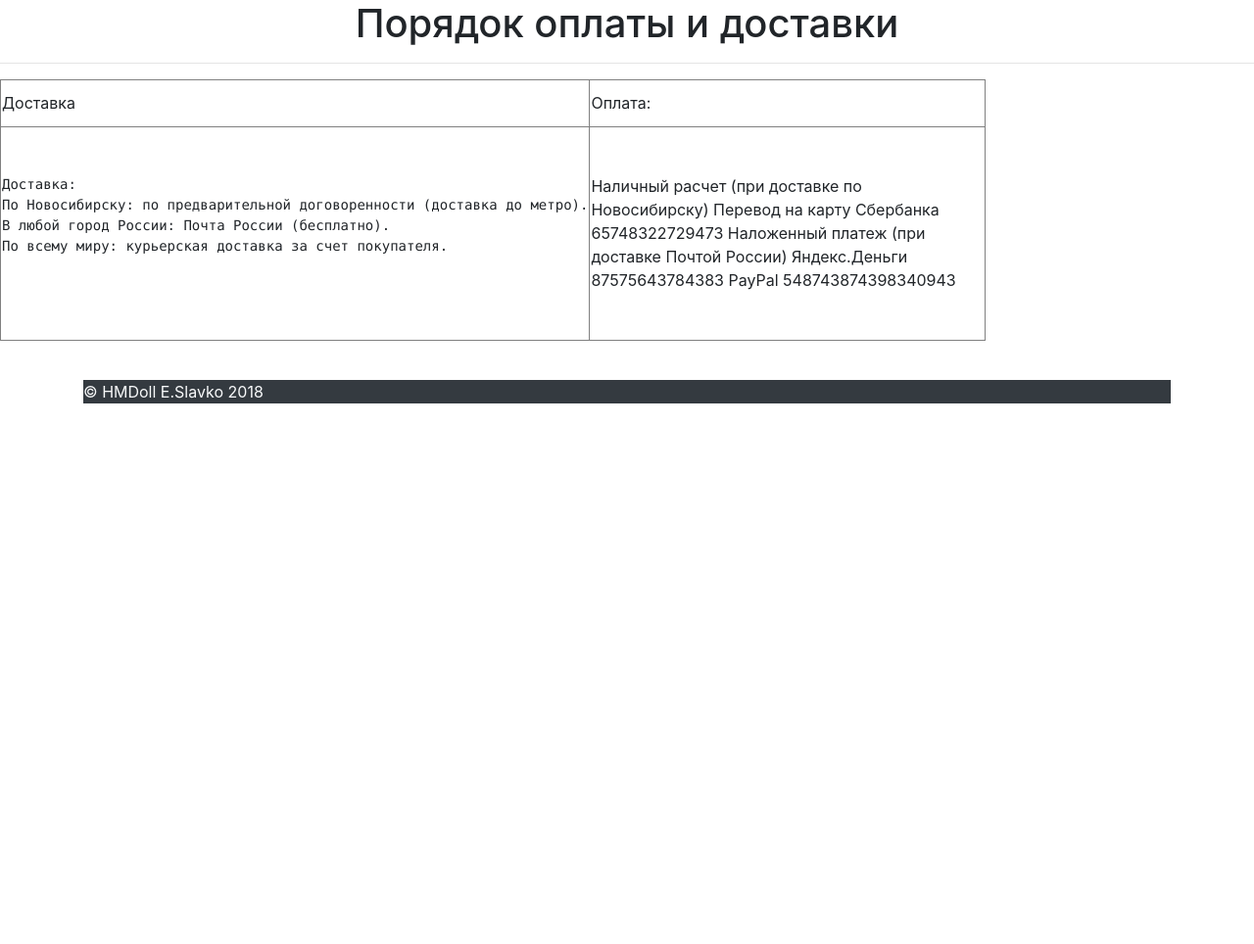
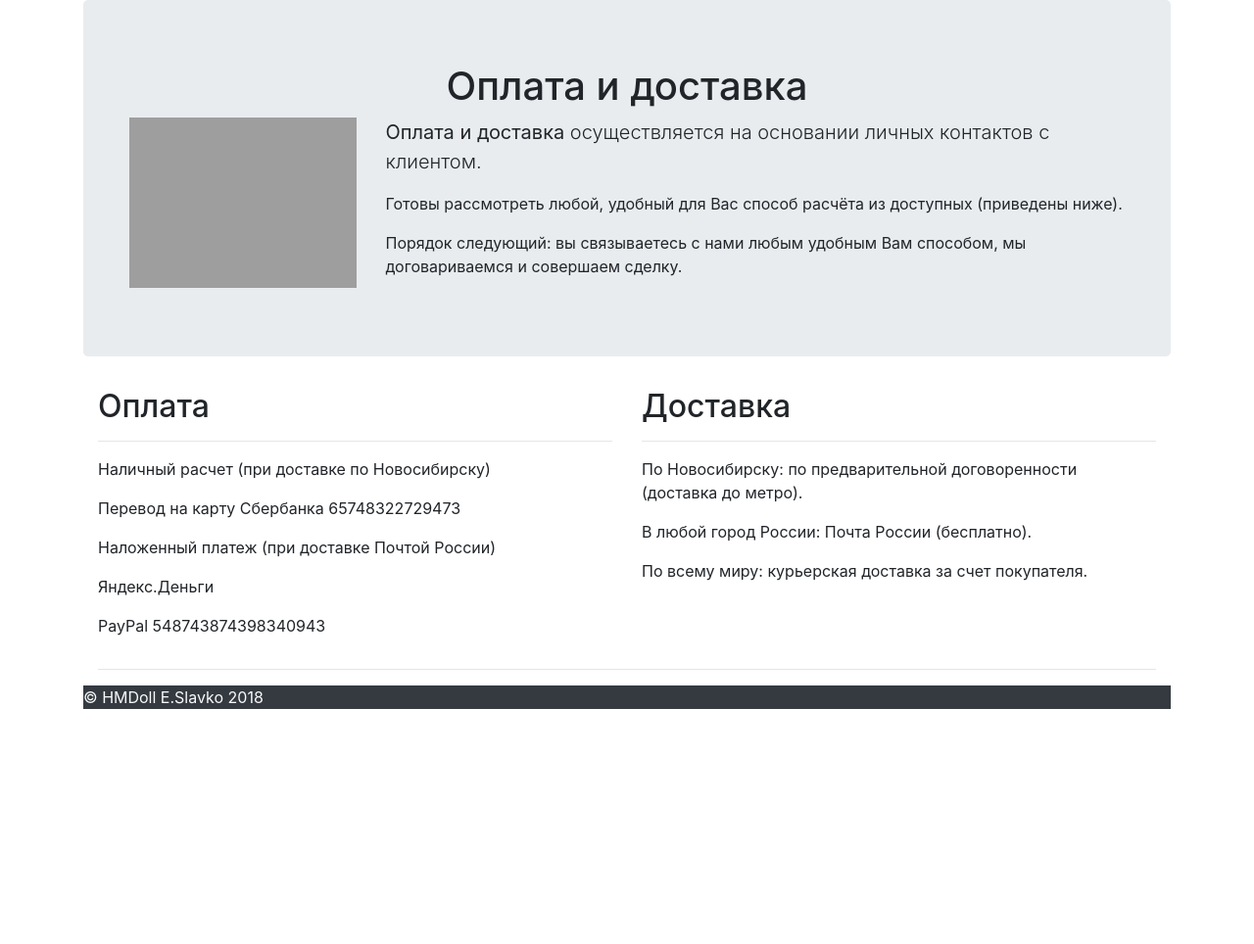
Before and after one commit to e20860/hmdoll.ru, a PHP site: template app/views/Main/howtopay.php in a window 1280 px wide. Shown: the top 964 px of the page at 98% size. Run offline with PHP 8.4, Linux system fonts and the light colour scheme; the template is opened without the code that fills it, so the values that code supplies are empty; some libraries are stand-ins or nearby versions; grey boxes are pictures that could not be loaded.

Commit message:
Доделан способ оплаты

```diff
--- a/app/views/Main/howtopay.php
+++ b/app/views/Main/howtopay.php
@@ -1,25 +1,41 @@
-<h1 style="text-align:center">Порядок оплаты и доставки</h1>
+<main role="main" class="container">
+	<!-- Main jumbotron for a primary marketing message or call to action -->
+      <div class="jumbotron">
+        <div class="container">
+          <p class="h1 text-center">Оплата и доставка</p>
+		  <div class="row">
+		  <div class="col-md-3">
+			<img class="img-fluid" src="../img/payment.jpg" alt="payment">
+          </div>
+		  <div class="col-md-9">
+			  <p class="lead"><strong>Оплата и доставка</strong> осуществляется на основании личных контактов с клиентом. </p>
+			  <p>Готовы рассмотреть любой, удобный для Вас способ расчёта из доступных (приведены ниже).</p>
+			  <p>Порядок следующий: вы связываетесь с нами любым удобным Вам способом, мы договариваемся и совершаем сделку.</p>
+		  </div>
+		  </div>
+        </div>
+      </div>
 
-<hr />
-<table border="1" cellpadding="1" cellspacing="1" style="height:267px; width:1006px">
-	<tbody>
-		<tr>
-			<td>Доставка</td>
-			<td>Оплата:</td>
-		</tr>
-		<tr>
-			<td>
-			<pre>
-Доставка:
-По Новосибирску: по предварительной договоренности (доставка до метро).
-В любой город России: Почта России (бесплатно).
-По всему миру: курьерская доставка за счет покупателя.
-
-</pre>
-			</td>
-			<td>Наличный расчет (при доставке по Новосибирску) Перевод на карту Сбербанка 65748322729473 Наложенный платеж (при доставке Почтой России) Яндекс.Деньги 87575643784383 PayPal 548743874398340943</td>
-		</tr>
-	</tbody>
-</table>
-
-<p>&nbsp;</p>
+      <div class="container">
+        <!-- Example row of columns -->
+        <div class="row">
+          <div class="col-md-6">
+            <h2>Оплата</h2>
+			<hr>
+            <p>Наличный расчет (при доставке по Новосибирску)</p>
+			<p>Перевод на карту Сбербанка 65748322729473</p>
+			<p>Наложенный платеж (при доставке Почтой России)</p>
+			<p>Яндекс.Деньги </p>
+			<p>PayPal 548743874398340943</p>
+          </div>
+          <div class="col-md-6">
+            <h2>Доставка</h2>
+			<hr>
+			<p>По Новосибирску: по предварительной договоренности (доставка до метро).</p>
+			<p>В любой город России: Почта России (бесплатно).</p>
+            <p>По всему миру: курьерская доставка за счет покупателя.</p>
+          </div>
+        </div>
+        <hr>
+      </div> <!-- /container -->
+    </main>
```
